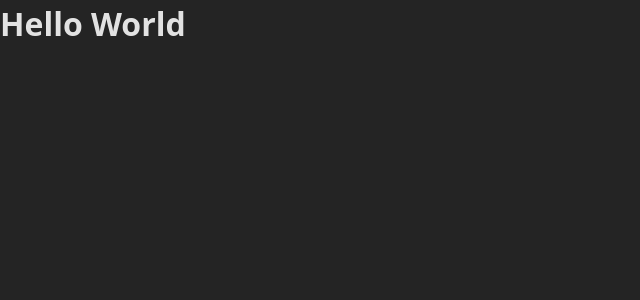
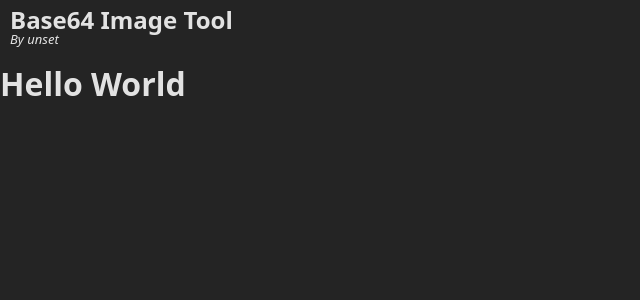
Before and after one commit to RAPrograms/Base64-Image-Tool, a Svelte app: page / in a window 1280 px wide. Shown: the top 300 px of the page, without its empty margins (0-640 px from the left). Built offline with nearby package versions, Linux system fonts and the light colour scheme; no server answers.

Commit message:
Created Header

```diff
--- a/src/App.svelte
+++ b/src/App.svelte
@@ -1 +1,8 @@
+<script>
+    import Header from "./components/Header.svelte";
+
+</script>
+
+<Header/>
+
 <h1>Hello World</h1>
--- a/src/app.css
+++ b/src/app.css
@@ -13,6 +13,10 @@
   -moz-osx-font-smoothing: grayscale;
 }
 
+*{
+  box-sizing: border-box;
+}
+
 body{
   overflow-x: hidden;
   min-height: 100vh;
--- /dev/null
+++ b/src/components/Header.svelte
@@ -0,0 +1,24 @@
+<script lang="ts">
+    const owner = import.meta.env.VITE_PROJECT_OWNER
+</script>
+
+<header>
+    <h1>Base64 Image Tool</h1>
+    <div>By {owner}</div>
+</header>
+
+<style lang="scss">
+    header{
+        padding: 10px;
+
+        & > h1{
+            line-height: 20px;
+            font-size: x-large;
+        }
+
+        & > div{
+            font-style: italic;
+            font-size: small;
+        }
+    }
+</style>
```
